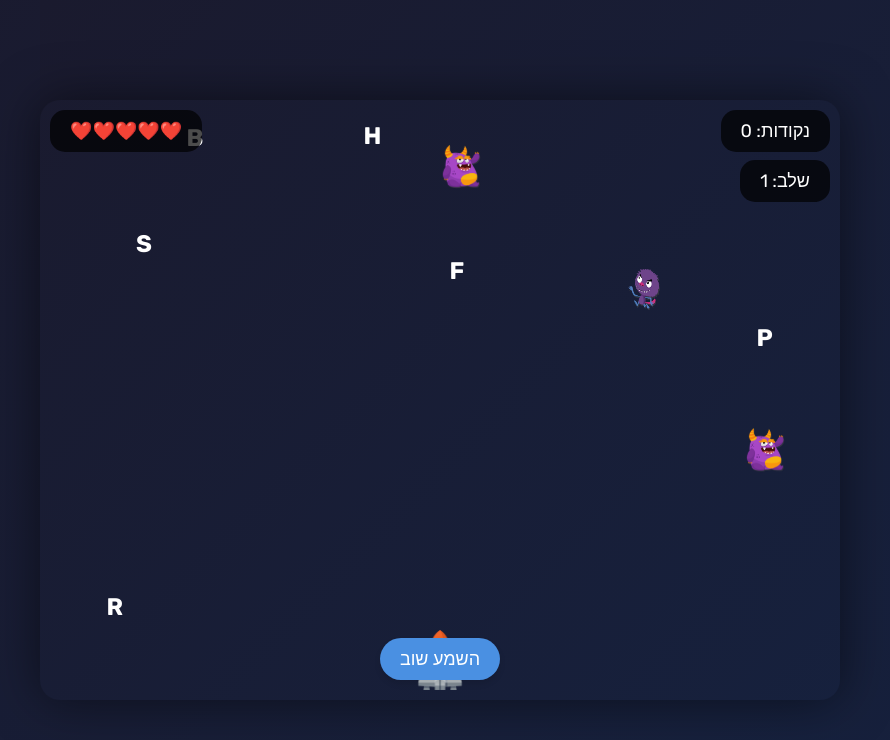
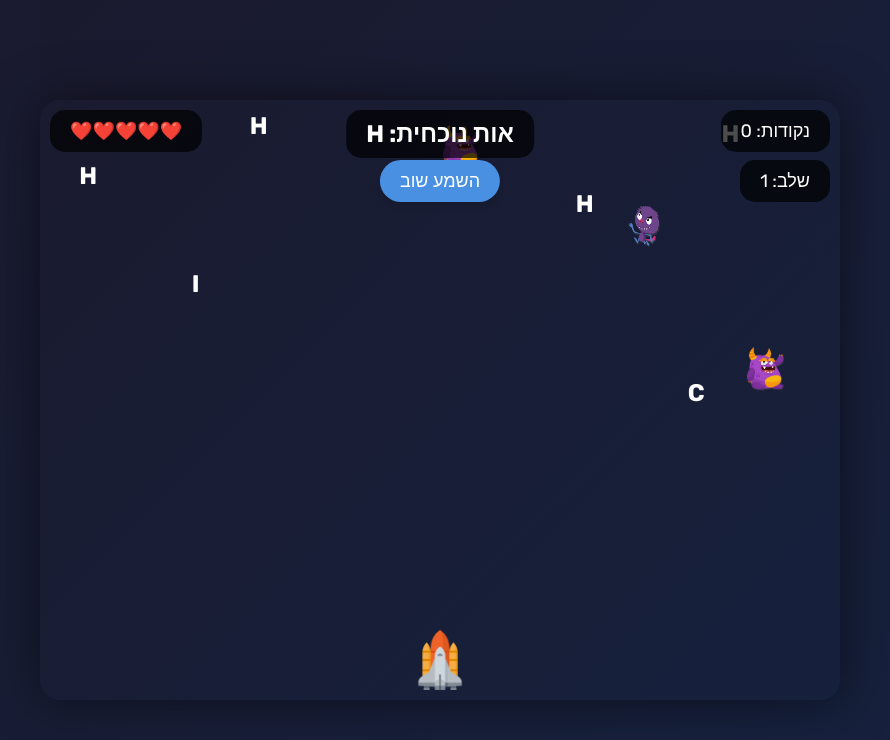
Before and after one commit to boazn0/ABC_GAME, a plain HTML site: page index.html in a window 1280 px wide. Both pictures are taken after a click on the button "התחל משחק". Shown: the whole page, without its empty margins (200-1090 px from the left). Drawn offline with Linux system fonts and the light colour scheme.

Commit message:
Update index.html

```diff
--- a/index.html
+++ b/index.html
@@ -48,6 +48,13 @@
         #lives { top: 10px; left: 10px; }
         #score { top: 10px; right: 10px; }
         #level { top: 60px; right: 10px; }
+        #currentLetterDisplay {
+            top: 10px;
+            left: 50%;
+            transform: translateX(-50%);
+            font-size: 24px;
+            font-weight: bold;
+        }
         #feedback {
             position: absolute;
             top: 50%;
@@ -77,23 +84,12 @@
             transform: translateY(-2px);
             box-shadow: 0 6px 8px rgba(0, 0, 0, 0.15);
         }
-        #controlsContainer {
-            position: absolute;
-            bottom: 20px;
-            left: 0;
-            right: 0;
-            display: flex;
-            justify-content: center;
-            gap: 20px;
-        }
-        #startButton {
-            position: absolute;
-            top: 50%;
-            left: 50%;
-            transform: translate(-50%, -50%);
-        }
         #replayButton {
             display: none;
+            position: absolute;
+            top: 60px;
+            left: 50%;
+            transform: translateX(-50%);
         }
         #instructionsOverlay {
             position: absolute;
@@ -114,6 +110,9 @@
             font-size: 24px;
             margin-bottom: 20px;
         }
+        #startButton {
+            margin-top: 20px;
+        }
     </style>
 </head>
 <body>
@@ -123,15 +122,14 @@
             <div id="lives" class="gameInfo">❤️❤️❤️❤️❤️</div>
             <div id="score" class="gameInfo">נקודות: 0</div>
             <div id="level" class="gameInfo">שלב: 1</div>
+            <div id="currentLetterDisplay" class="gameInfo">אות נוכחית: </div>
             <div id="feedback"></div>
-            <div id="controlsContainer">
-                <button id="replayButton">השמע שוב</button>
-            </div>
+            <button id="replayButton">השמע שוב</button>
             <div id="instructionsOverlay">
                 <h2>ברוכים הבאים למשחק חללית האותיות!</h2>
-                <p>השתמשו במקשי החצים כדי להזיז את החללית.</p>
+                <p>השתמשו במקשי החצים או בעכבר כדי להזיז את החללית.</p>
                 <p>תפסו את האות הנכונה ששמעתם והימנעו מהמפלצות.</p>
-                <p>לחצו על מקש הרווח כדי לשמוע שוב את האות.</p>
+                <p>לחצו על מקש הרווח או על כפתור "השמע שוב" כדי לשמוע שוב את האות.</p>
                 <button id="startButton">התחל משחק</button>
             </div>
         </div>
@@ -143,6 +141,7 @@
         const uiOverlay = document.getElementById('uiOverlay');
         const feedbackElement = document.getElementById('feedback');
         const instructionsOverlay = document.getElementById('instructionsOverlay');
+        const currentLetterDisplay = document.getElementById('currentLetterDisplay');
 
         let spaceship = { x: canvas.width / 2, y: canvas.height - 70, width: 60, height: 60, speed: 8 };
         let letters = [];
@@ -153,7 +152,7 @@
         let audio = new Audio();
         let level = 1;
         let lettersCollected = 0;
-        let baseSpeed = 2;
+        let baseSpeed = 1;
         let gameActive = false;
 
         const lettersList = 'ABCDEFGHIJKLMNOPQRSTUVWXYZ'.split('');
@@ -170,7 +169,8 @@
         }
 
         function createLetter() {
-            const letter = lettersList[Math.floor(Math.random() * lettersList.length)];
+            const isTargetLetter = Math.random() < 0.5 / level;
+            const letter = isTargetLetter ? currentLetter : lettersList[Math.floor(Math.random() * lettersList.length)];
             return {
                 x: Math.random() * (canvas.width - 30),
                 y: 0,
@@ -236,9 +236,9 @@
                         lettersCollected++;
                         document.getElementById('score').textContent = 'נקודות: ' + score;
                         showFeedback('נכון!', '#4CAF50');
-                        if (lettersCollected % 3 === 0) {
+                        if (lettersCollected % 5 === 0) {
                             level++;
-                            baseSpeed += 0.5;
+                            baseSpeed += 0.2;
                             document.getElementById('level').textContent = 'שלב: ' + level;
                         }
                         setNewLetter();
@@ -293,6 +293,7 @@
 
         function setNewLetter() {
             currentLetter = lettersList[Math.floor(Math.random() * lettersList.length)];
+            currentLetterDisplay.textContent = 'אות נוכחית: ' + currentLetter;
             playSound(currentLetter);
         }
 
@@ -330,6 +331,12 @@
             }
         });
 
+        canvas.addEventListener('mousemove', (e) => {
+            if (!gameActive) return;
+            const rect = canvas.getBoundingClientRect();
+            spaceship.x = e.clientX - rect.left;
+        });
+
         Promise.all([spaceshipImg.decode(), ...monsterImgs.map(img => img.decode())])
             .then(() => {
                 // התמונות נטענו בהצלחה, המשחק מוכן להתחיל
```
